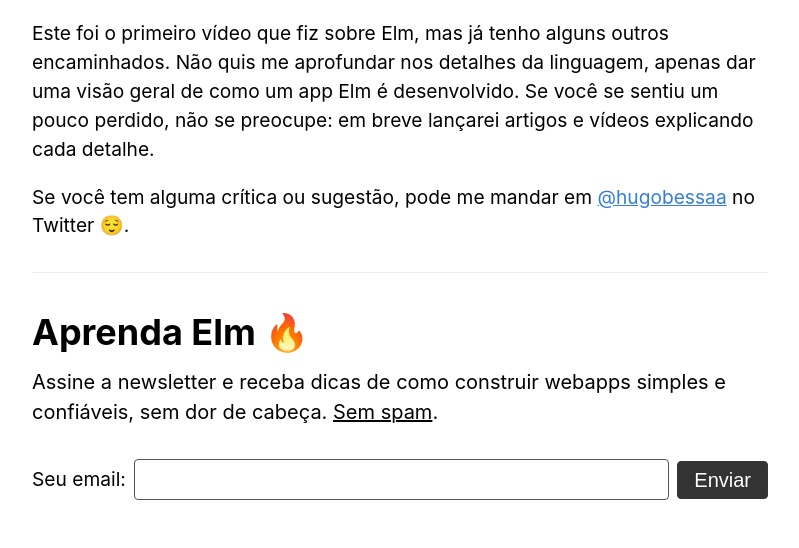
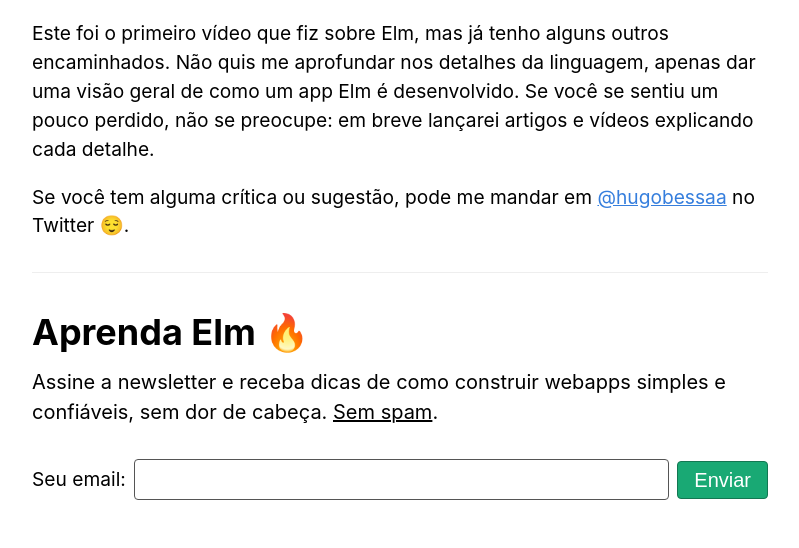
Before and after one commit to hugobessaa/hugobessaa.github.io, a Jekyll site: the page built from _posts/2017-02-14-crie-um-simples-app-elm-dentro-do-seu-browser.md, in a window 1280 px wide. Shown: the part 1535-2083 px from the top of the page, without its empty margins (240-1039 px from the left). Built offline with Jekyll 4.4.1, drawn with Linux system fonts in a browser that asks for light colours.

Commit message:
Change newsletter button to be green

```diff
--- a/_includes/_elm-newsletter.html
+++ b/_includes/_elm-newsletter.html
@@ -11,7 +11,7 @@
         <input class="mb2 mb0-ns mr2-ns input-reset ba b--mid-gray f4 br2 pv2 ph2 lh-solid flex-auto" type="email" value="" name="EMAIL" id="email"
         required>
         <div style="position: absolute; left: -5000px;" aria-hidden="true"><input type="text" name="b_61236afd68a76528740d7606b_4bab402e71" tabindex="-1" value=""></div>
-        <input class="db button-reset pv2 ph3 ba b--dark-gray lh-solid bg-dark-gray white
+        <input class="db button-reset pv2 ph3 ba b--dark-green lh-solid bg-green white
         ttu ttn-ns f4 br2 pointer"
         type="submit" value="Enviar" name="subscribe">
       </div>
```
